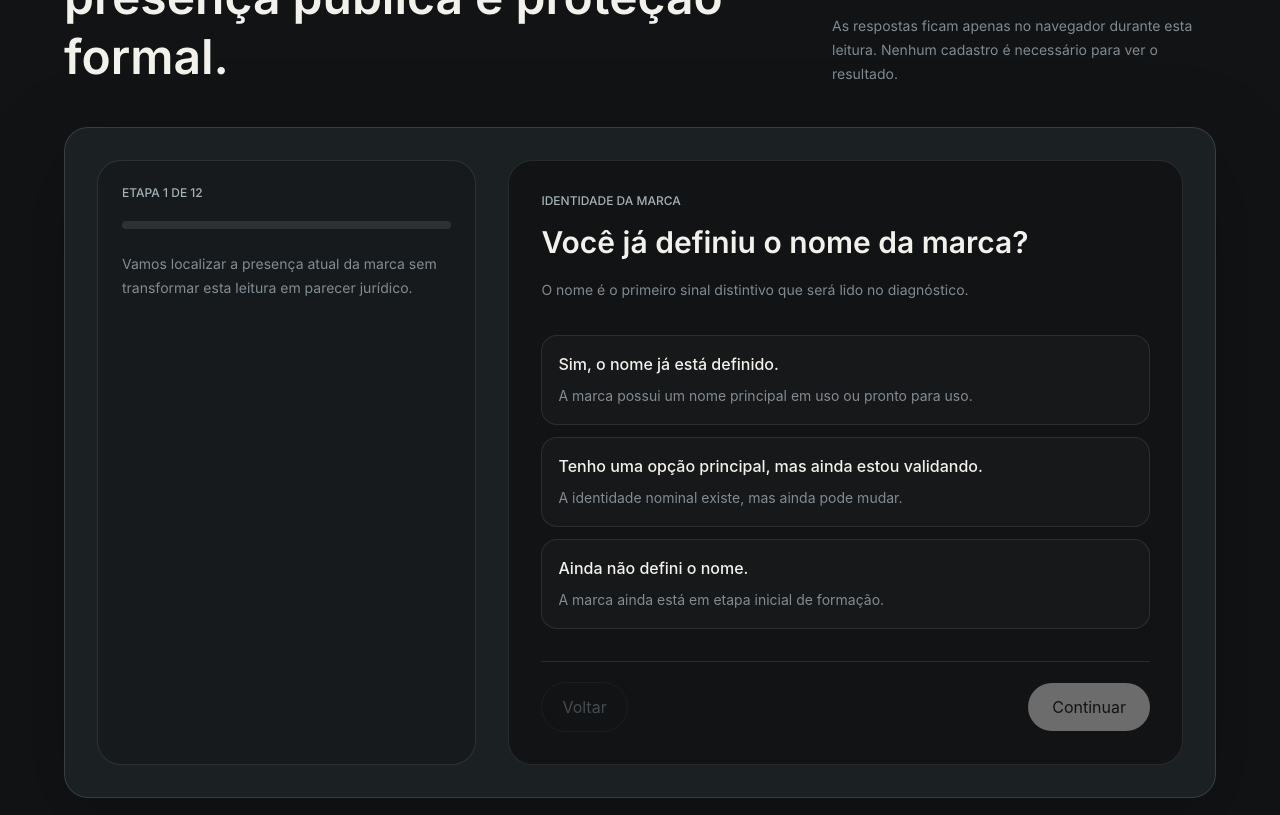
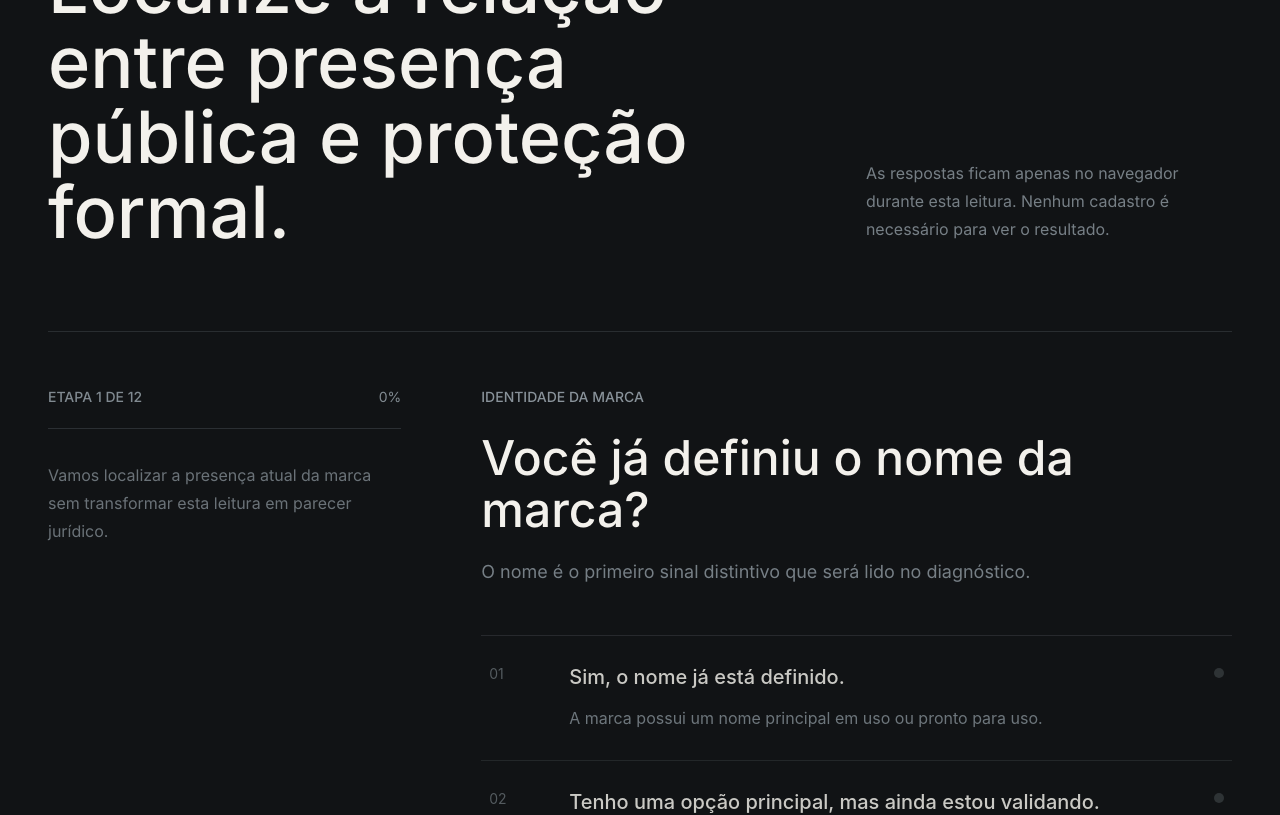
Before and after one commit to deboralutz/lutz-pi-protection-map, a Next.js app: page / in a window 1280 px wide. Shown: the part 1080-1895 px from the top of the page. Built offline with nearby package versions, Linux system fonts and the light colour scheme.

Commit message:
Enhance interface design and result panel layout for improved user experience

```diff
--- a/src/sections/DiagnosticExperience.tsx
+++ b/src/sections/DiagnosticExperience.tsx
@@ -62,26 +62,25 @@ export function DiagnosticExperience() {
 
   return (
     <section
-      className="bg-lutz-obsidian px-5 py-20 text-lutz-ivory sm:px-8 lg:px-12"
+      className="bg-lutz-obsidian px-5 py-24 text-lutz-ivory sm:px-8 sm:py-28 lg:px-12"
       id="diagnostico"
     >
-      <div className="mx-auto max-w-6xl">
-        <div className="mb-10 flex flex-col gap-4 sm:flex-row sm:items-end sm:justify-between">
+      <div className="mx-auto max-w-7xl">
+        <div className="grid gap-10 lg:grid-cols-[0.68fr_0.32fr] lg:items-end">
           <div>
-            <p className="text-xs font-medium uppercase text-lutz-fog">
+            <p className="text-sm font-medium uppercase text-lutz-fog/85">
               Diagnóstico orientativo
             </p>
-            <h2 className="mt-4 max-w-3xl text-3xl font-semibold leading-tight text-lutz-ivory sm:text-5xl">
+            <h2 className="mt-6 max-w-5xl text-4xl font-medium leading-[1.04] text-lutz-ivory sm:text-6xl lg:text-7xl">
               Localize a relação entre presença pública e proteção formal.
             </h2>
           </div>
-          <p className="max-w-sm text-sm leading-6 text-lutz-fog/75">
+          <p className="max-w-md text-base leading-7 text-lutz-fog/68 lg:pb-2">
             As respostas ficam apenas no navegador durante esta leitura. Nenhum
             cadastro é necessário para ver o resultado.
           </p>
         </div>
 
-        <div className="rounded-3xl border border-lutz-fog/20 bg-lutz-steel/25 p-4 shadow-[0_24px_90px_rgba(0,0,0,0.24)] sm:p-6 lg:p-8">
         {showResult ? (
           <ResultPanel
             ctaMessageVisible={ctaMessageVisible}
@@ -90,72 +89,87 @@ export function DiagnosticExperience() {
             result={result}
           />
         ) : (
-            <div className="grid gap-8 lg:grid-cols-[0.72fr_1.28fr]">
-              <aside className="rounded-3xl border border-lutz-fog/15 bg-lutz-obsidian/35 p-5 sm:p-6">
-                <p className="text-xs font-medium uppercase text-lutz-fog">
+          <div className="mt-20 grid gap-14 border-t border-lutz-fog/16 pt-10 lg:grid-cols-[0.32fr_0.68fr] lg:gap-20 lg:pt-14">
+            <aside className="lg:sticky lg:top-10 lg:self-start">
+              <div className="flex items-center justify-between gap-6 text-sm text-lutz-fog/75">
+                <p className="font-medium uppercase">
                   Etapa {currentIndex + 1} de {diagnosticQuestions.length}
                 </p>
+                <p>{progress}%</p>
+              </div>
               <div
                 aria-label="Progresso do diagnóstico"
                 aria-valuemax={100}
                 aria-valuemin={0}
                 aria-valuenow={progress}
-                  className="mt-5 h-2 rounded-full bg-lutz-fog/15"
+                className="mt-5 h-px bg-lutz-fog/18"
                 role="progressbar"
               >
                 <div
-                    className="h-full rounded-full bg-lutz-slate transition-all duration-300"
+                  className="h-px bg-lutz-fog/75 transition-all duration-300"
                   style={{ width: `${progress}%` }}
                 />
               </div>
-                <p className="mt-6 text-sm leading-6 text-lutz-fog/75">
+              <p className="mt-8 max-w-sm text-base leading-7 text-lutz-fog/60">
                 Vamos localizar a presença atual da marca sem transformar esta
                 leitura em parecer jurídico.
               </p>
             </aside>
 
-              <div className="rounded-3xl border border-lutz-fog/15 bg-lutz-obsidian p-5 sm:p-8">
-                <p className="text-xs font-medium uppercase text-lutz-fog">
+            <article>
+              <p className="text-sm font-medium uppercase text-lutz-fog/80">
                 {currentQuestion.eyebrow}
               </p>
-                <h3 className="mt-4 text-2xl font-semibold leading-tight text-lutz-ivory sm:text-3xl">
+              <h3 className="mt-6 max-w-4xl text-3xl font-medium leading-[1.08] text-lutz-ivory sm:text-5xl">
                 {currentQuestion.title}
               </h3>
-                <p className="mt-4 text-sm leading-6 text-lutz-fog/75">
+              <p className="mt-6 max-w-2xl text-base leading-7 text-lutz-fog/68 sm:text-lg">
                 {currentQuestion.helper}
               </p>
 
-                <div className="mt-8 grid gap-3">
-                  {currentQuestion.options.map((option) => {
+              <div className="mt-12 border-y border-lutz-fog/14">
+                {currentQuestion.options.map((option, optionIndex) => {
                   const isSelected = selectedAnswer === option.value;
 
                   return (
                     <button
                       aria-pressed={isSelected}
                       className={[
-                          "min-h-20 rounded-2xl border p-4 text-left transition focus:outline-none focus:ring-2 focus:ring-lutz-fog/45",
+                        "group grid w-full gap-4 border-b border-lutz-fog/12 py-7 text-left transition last:border-b-0 focus:outline-none focus:ring-2 focus:ring-lutz-fog/35 sm:grid-cols-[4rem_1fr_auto] sm:items-start sm:px-2",
                         isSelected
-                            ? "border-lutz-fog/70 bg-lutz-slate/20"
-                            : "border-lutz-fog/15 bg-lutz-ivory/[0.025] hover:border-lutz-fog/35 hover:bg-lutz-ivory/[0.045]",
+                          ? "text-lutz-ivory"
+                          : "text-lutz-ivory/82 hover:text-lutz-ivory",
                       ].join(" ")}
                       key={option.value}
                       onClick={() => handleSelect(option.value)}
                       type="button"
                     >
-                        <span className="block text-base font-medium text-lutz-ivory">
+                      <span className="text-sm text-lutz-fog/45 transition group-hover:text-lutz-fog/70">
+                        {String(optionIndex + 1).padStart(2, "0")}
+                      </span>
+                      <span>
+                        <span className="block text-xl font-medium leading-snug">
                           {option.label}
                         </span>
-                        <span className="mt-2 block text-sm leading-6 text-lutz-fog/75">
+                        <span className="mt-3 block max-w-2xl text-base leading-7 text-lutz-fog/62">
                           {option.description}
                         </span>
+                      </span>
+                      <span
+                        aria-hidden="true"
+                        className={[
+                          "mt-1 hidden h-2.5 w-2.5 rounded-full transition sm:block",
+                          isSelected ? "bg-lutz-ivory" : "bg-lutz-fog/20",
+                        ].join(" ")}
+                      />
                     </button>
                   );
                 })}
               </div>
 
-                <div className="mt-8 flex flex-col-reverse gap-3 border-t border-lutz-fog/15 pt-5 sm:flex-row sm:items-center sm:justify-between">
+              <div className="mt-10 flex flex-col-reverse gap-4 sm:flex-row sm:items-center sm:justify-between">
                 <button
-                    className="inline-flex min-h-12 items-center justify-center rounded-full border border-lutz-fog/20 px-5 py-3 text-sm text-lutz-fog transition hover:border-lutz-fog/45 hover:text-lutz-ivory focus:outline-none focus:ring-2 focus:ring-lutz-fog/35 disabled:cursor-not-allowed disabled:opacity-35"
+                  className="inline-flex min-h-11 items-center justify-center rounded-full px-1 text-sm text-lutz-fog/65 transition hover:text-lutz-ivory focus:outline-none focus:ring-2 focus:ring-lutz-fog/35 disabled:cursor-not-allowed disabled:opacity-30"
                   disabled={currentIndex === 0}
                   onClick={handleBack}
                   type="button"
@@ -163,7 +177,7 @@ export function DiagnosticExperience() {
                   Voltar
                 </button>
                 <button
-                    className="inline-flex min-h-12 items-center justify-center rounded-full bg-lutz-ivory px-6 py-3 text-sm font-semibold text-lutz-obsidian transition hover:bg-lutz-fog focus:outline-none focus:ring-2 focus:ring-lutz-ivory/50 disabled:cursor-not-allowed disabled:opacity-40"
+                  className="inline-flex min-h-12 items-center justify-center rounded-full bg-lutz-ivory px-7 py-3 text-sm font-medium text-lutz-obsidian transition hover:bg-lutz-fog focus:outline-none focus:ring-2 focus:ring-lutz-ivory/50 disabled:cursor-not-allowed disabled:opacity-35"
                   disabled={!selectedAnswer}
                   onClick={handleNext}
                   type="button"
@@ -173,10 +187,9 @@ export function DiagnosticExperience() {
                     : "Continuar"}
                 </button>
               </div>
-              </div>
+            </article>
           </div>
         )}
-        </div>
       </div>
     </section>
   );
```
Also changed, not shown: src/sections/ResultPanel.tsx (+29 -22 lines), 1 other file (tests, documents, lock files or other folders). Lines whose indentation alone changed are shown as unchanged.
